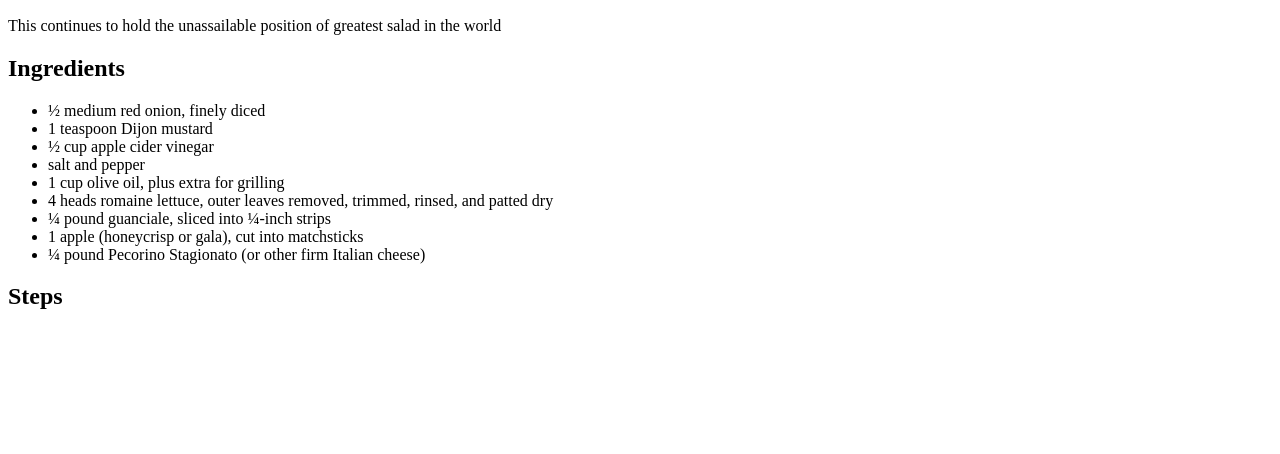
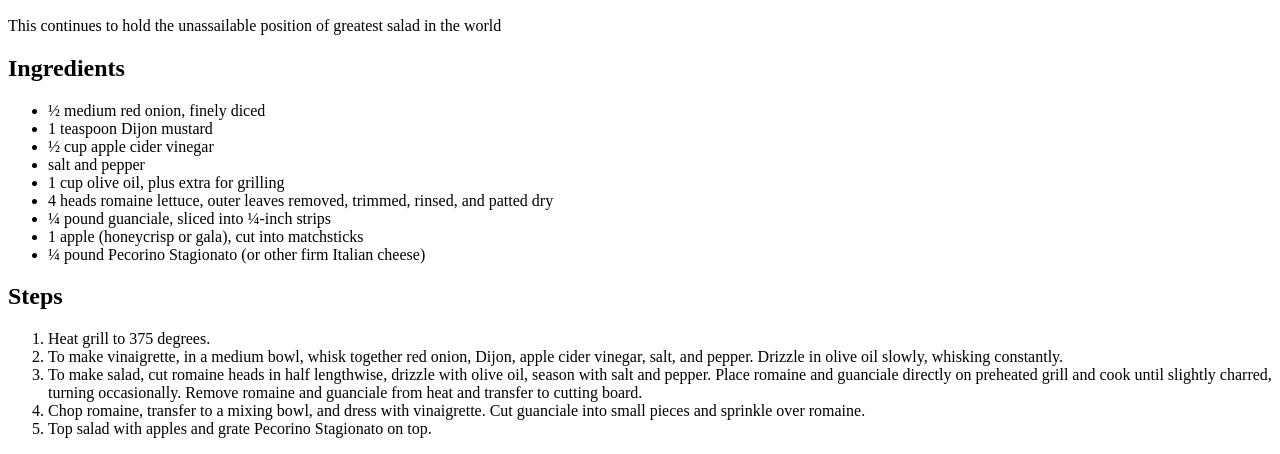
Before and after one commit to cjstern/odin-recipes, a plain HTML site: page recipes/grilled_romaine.html in a window 1280 px wide. Shown: the part 434-888 px from the top of the page. Before the commit the page ends 800 px from the top, so only its background shows below. Drawn offline with Linux system fonts and the light colour scheme.

Commit message:
868bu45be - Update recipe copy on website

```diff
--- a/recipes/grilled_romaine.html
+++ b/recipes/grilled_romaine.html
@@ -23,5 +23,12 @@
         <li>¼ pound Pecorino Stagionato (or other firm Italian cheese)</li>
     </ul>
     <h2>Steps</h2>
+    <ol>
+        <li>Heat grill to 375 degrees.</li>
+        <li>To make vinaigrette, in a medium bowl, whisk together red onion, Dijon, apple cider vinegar, salt, and pepper. Drizzle in olive oil slowly, whisking constantly.</li>
+        <li>To make salad, cut romaine heads in half lengthwise, drizzle with olive oil, season with salt and pepper. Place romaine and guanciale directly on preheated grill and cook until slightly charred, turning occasionally. Remove romaine and guanciale from heat and transfer to cutting board.</li>
+        <li>Chop romaine, transfer to a mixing bowl, and dress with vinaigrette. Cut guanciale into small pieces and sprinkle over romaine.</li>
+        <li>Top salad with apples and grate Pecorino Stagionato on top.</li>
+    </ol>
 </body>
 </html>
```
